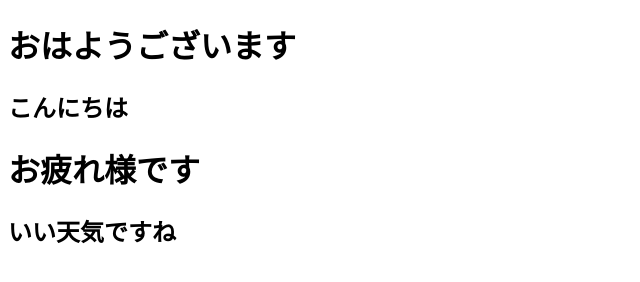
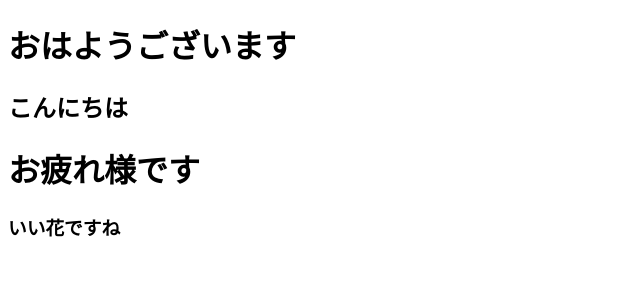
Before and after one commit to Reon1257/Github-practice, a plain HTML site: page index.html in a window 1280 px wide. Shown: the whole page, without its empty margins (0-640 px from the left). Drawn offline with Linux system fonts and the light colour scheme.

Commit message:
ここに更新内容をメモしよう

```diff
--- a/index.html
+++ b/index.html
@@ -12,7 +12,7 @@
     </div>
     <div>
         <h1>お疲れ様です</h1>
-        <h2>いい天気ですね</h2>
+        <h3>いい花ですね</h3>
     </div>
 </body>
 </html>
```
